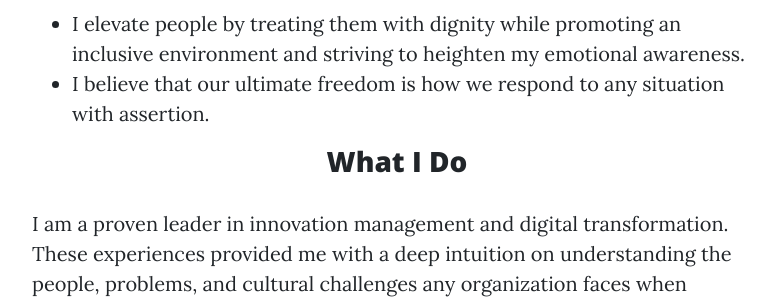
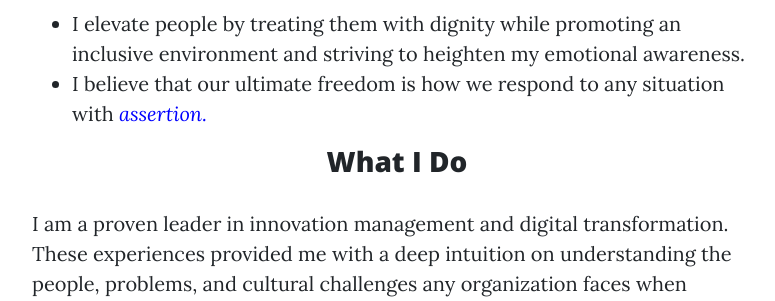
Before and after one commit to alexmaccalman/mywebsite, a Flask app: page / in a window 1280 px wide. Shown: the part 1689-1990 px from the top of the page, without its empty margins (243-1018 px from the left). Run offline with Flask 2, Linux system fonts and the light colour scheme; some libraries are stand-ins or nearby versions.

Commit message:
added hyperlink

```diff
--- a/app/templates/index.html
+++ b/app/templates/index.html
@@ -64,7 +64,7 @@
         <h5><img src="static/img/respect.png"/>Respect Others</h5>
         <ul>
           <li>I elevate people by treating them with dignity while promoting an inclusive environment and striving to heighten my emotional awareness.</li>
-           <li>I believe that our ultimate freedom is how we respond to any situation with assertion. </li>
+           <li>I believe that our ultimate freedom is how we respond to any situation with <a style="color: blue" href="https://positivepsychology.com/assertive-communication-worksheets/" target="_blank"><em>assertion.</em> </a> </li>
         </ul>
         <h3> <center>What I Do</center></h3>
         <p>I am a proven leader in innovation management and digital transformation. These experiences provided me with a deep intuition on understanding the people, problems, and cultural challenges any organization faces when modernizing. I highlight these experiences in my resume and my projects web page. </p>
```
